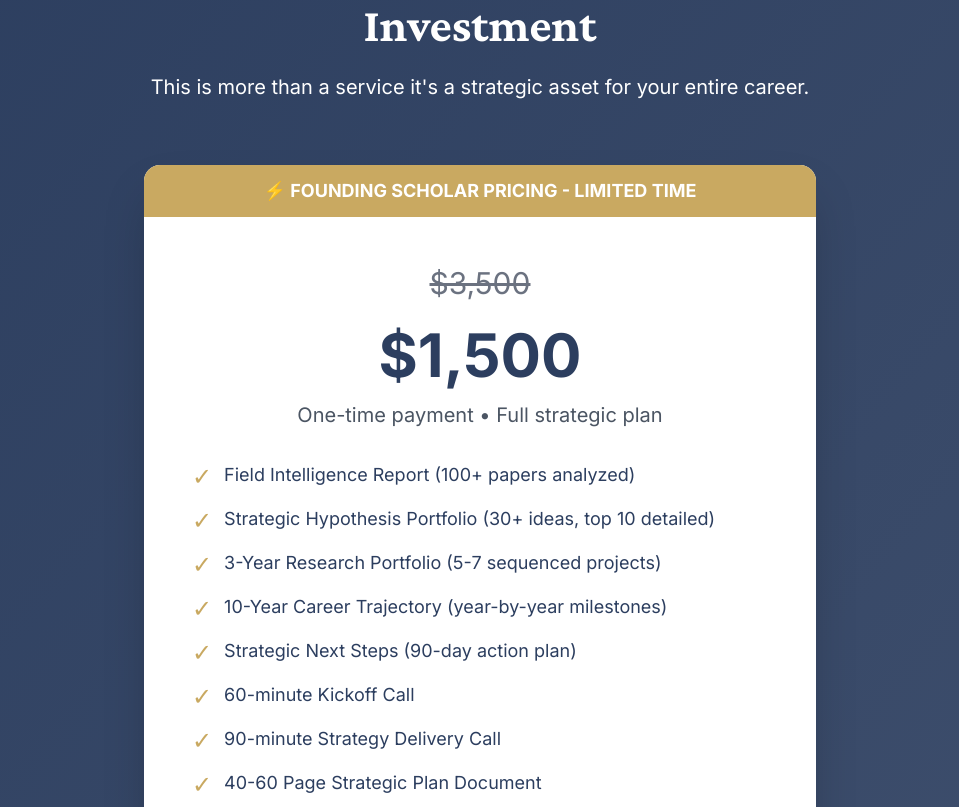
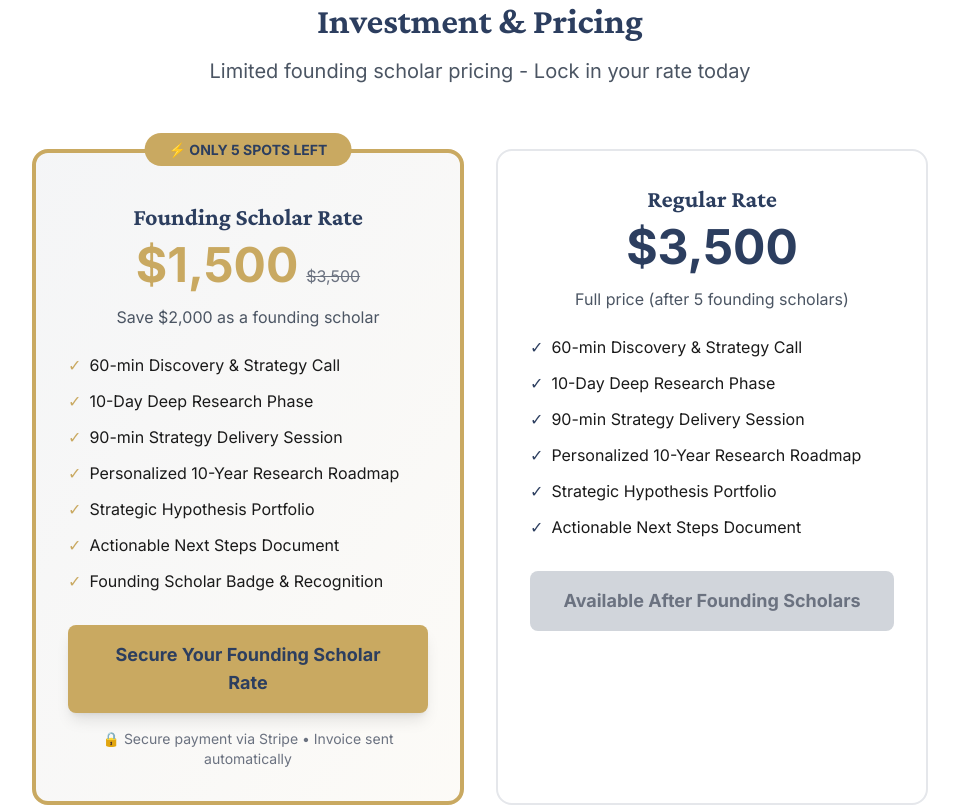
Before and after one commit to SamAde1203/alpha-wings-research, a Next.js app: page / in a window 1280 px wide. Shown: the part 5740-6547 px from the top of the page, without its empty margins (160-1119 px from the left). Built offline with nearby package versions, Linux system fonts and the light colour scheme.

Commit message:
Add Stripe payment integration to pricing

```diff
--- a/app/components/Pricing.tsx
+++ b/app/components/Pricing.tsx
@@ -1,108 +1,145 @@
-
-// app/components/Pricing.tsx
 export default function Pricing() {
   return (
-    <section className="py-20 bg-gradient-to-br from-navy to-navy/90 text-white">
-      <div className="container">
-        {/* Section Header */}
+    <section id="pricing" className="py-20 bg-white">
+      <div className="container mx-auto px-4">
         <div className="text-center mb-16">
-          <h2 className="text-4xl md:text-5xl font-bold mb-6">
-            Investment
+          <h2 className="text-4xl font-bold text-navy mb-4">
+            Investment & Pricing
           </h2>
-          <p className="text-xl max-w-3xl mx-auto">
-            This is more than a service it's a strategic asset for your entire career.
+          <p className="text-xl text-gray-600 max-w-2xl mx-auto">
+            Limited founding scholar pricing - Lock in your rate today
           </p>
         </div>
 
-        {/* Pricing Card */}
-        <div className="max-w-2xl mx-auto">
-          <div className="bg-white text-navy rounded-2xl shadow-2xl overflow-hidden">
+        <div className="max-w-4xl mx-auto grid md:grid-cols-2 gap-8">
+          {/* Founding Scholar Pricing */}
+          <div className="relative border-4 border-gold rounded-2xl p-8 bg-gradient-to-br from-navy/5 to-gold/5">
             {/* Badge */}
-            <div className="bg-gold text-white text-center py-3 font-bold text-lg">
-              ⚡ FOUNDING SCHOLAR PRICING - LIMITED TIME
+            <div className="absolute -top-4 left-1/2 transform -translate-x-1/2">
+              <span className="bg-gold text-navy px-6 py-2 rounded-full font-bold text-sm">
+                ⚡ ONLY 5 SPOTS LEFT
+              </span>
             </div>
 
-            {/* Price */}
-            <div className="p-12 text-center">
-              <div className="mb-6">
-                <span className="text-gray-500 line-through text-3xl">$3,500</span>
+            <div className="text-center mt-4">
+              <h3 className="text-2xl font-bold text-navy mb-2">
+                Founding Scholar Rate
+              </h3>
+              <div className="mb-4">
+                <span className="text-5xl font-bold text-gold">$1,500</span>
+                <span className="text-gray-500 line-through ml-2">$3,500</span>
               </div>
-              <div className="text-6xl font-bold text-navy mb-4">
-                $1,500
-              </div>
-              <p className="text-xl text-gray-600 mb-8">
-                One-time payment • Full strategic plan
+              <p className="text-gray-600 mb-6">
+                Save $2,000 as a founding scholar
               </p>
 
               {/* What's Included */}
-              <div className="text-left mb-8 space-y-3">
-                <div className="flex items-start gap-3">
-                  <span className="text-gold text-2xl">✓</span>
-                  <span className="text-lg">Field Intelligence Report (100+ papers analyzed)</span>
-                </div>
-                <div className="flex items-start gap-3">
-                  <span className="text-gold text-2xl">✓</span>
-                  <span className="text-lg">Strategic Hypothesis Portfolio (30+ ideas, top 10 detailed)</span>
-                </div>
-                <div className="flex items-start gap-3">
-                  <span className="text-gold text-2xl">✓</span>
-                  <span className="text-lg">3-Year Research Portfolio (5-7 sequenced projects)</span>
-                </div>
-                <div className="flex items-start gap-3">
-                  <span className="text-gold text-2xl">✓</span>
-                  <span className="text-lg">10-Year Career Trajectory (year-by-year milestones)</span>
-                </div>
-                <div className="flex items-start gap-3">
-                  <span className="text-gold text-2xl">✓</span>
-                  <span className="text-lg">Strategic Next Steps (90-day action plan)</span>
-                </div>
-                <div className="flex items-start gap-3">
-                  <span className="text-gold text-2xl">✓</span>
-                  <span className="text-lg">60-minute Kickoff Call</span>
-                </div>
-                <div className="flex items-start gap-3">
-                  <span className="text-gold text-2xl">✓</span>
-                  <span className="text-lg">90-minute Strategy Delivery Call</span>
-                </div>
-                <div className="flex items-start gap-3">
-                  <span className="text-gold text-2xl">✓</span>
-                  <span className="text-lg">40-60 Page Strategic Plan Document</span>
-                </div>
-              </div>
+              <ul className="text-left space-y-3 mb-8">
+                <li className="flex items-start">
+                  <span className="text-gold mr-2">✓</span>
+                  <span>60-min Discovery & Strategy Call</span>
+                </li>
+                <li className="flex items-start">
+                  <span className="text-gold mr-2">✓</span>
+                  <span>10-Day Deep Research Phase</span>
+                </li>
+                <li className="flex items-start">
+                  <span className="text-gold mr-2">✓</span>
+                  <span>90-min Strategy Delivery Session</span>
+                </li>
+                <li className="flex items-start">
+                  <span className="text-gold mr-2">✓</span>
+                  <span>Personalized 10-Year Research Roadmap</span>
+                </li>
+                <li className="flex items-start">
+                  <span className="text-gold mr-2">✓</span>
+                  <span>Strategic Hypothesis Portfolio</span>
+                </li>
+                <li className="flex items-start">
+                  <span className="text-gold mr-2">✓</span>
+                  <span>Actionable Next Steps Document</span>
+                </li>
+                <li className="flex items-start">
+                  <span className="text-gold mr-2">✓</span>
+                  <span>Founding Scholar Badge & Recognition</span>
+                </li>
+              </ul>
 
-              {/* CTA */}
+              {/* CTA Button with Stripe Link */}
               <a
-                href="https://calendly.com/alpha-wings/discovery-call-research-strategy-intensive"
+                href="https://buy.stripe.com/aFaaEWfQvbNAbK04LY9EI08"
                 target="_blank"
                 rel="noopener noreferrer"
-                className="btn btn-primary text-xl px-10 py-5 w-full block text-center mb-6"
+                className="block w-full bg-gold text-navy px-8 py-4 rounded-lg font-bold text-lg hover:bg-gold/90 transition-all transform hover:scale-105 shadow-lg text-center"
               >
-                Book Free Discovery Call
+                Secure Your Founding Scholar Rate
               </a>
 
-              <p className="text-sm text-gray-500">
-                No credit card required • 30-minute exploratory conversation
+              <p className="text-sm text-gray-500 mt-4">
+                🔒 Secure payment via Stripe • Invoice sent automatically
               </p>
             </div>
           </div>
 
-          {/* Scarcity */}
-          <div className="mt-8 text-center">
-            <p className="text-lg text-gold font-bold mb-2">
-              ⚠️ Only 5 Founding Scholar spots available at this price
-            </p>
-            <p className="text-white/80">
-              After the first 5 clients, the intensive returns to $3,500
-            </p>
+          {/* Regular Pricing */}
+          <div className="border-2 border-gray-200 rounded-2xl p-8 bg-white">
+            <div className="text-center">
+              <h3 className="text-2xl font-bold text-navy mb-2">
+                Regular Rate
+              </h3>
+              <div className="mb-4">
+                <span className="text-5xl font-bold text-navy">$3,500</span>
+              </div>
+              <p className="text-gray-600 mb-6">
+                Full price (after 5 founding scholars)
+              </p>
+
+              {/* What's Included */}
+              <ul className="text-left space-y-3 mb-8">
+                <li className="flex items-start">
+                  <span className="text-navy mr-2">✓</span>
+                  <span>60-min Discovery & Strategy Call</span>
+                </li>
+                <li className="flex items-start">
+                  <span className="text-navy mr-2">✓</span>
+                  <span>10-Day Deep Research Phase</span>
+                </li>
+                <li className="flex items-start">
+                  <span className="text-navy mr-2">✓</span>
+                  <span>90-min Strategy Delivery Session</span>
+                </li>
+                <li className="flex items-start">
+                  <span className="text-navy mr-2">✓</span>
+                  <span>Personalized 10-Year Research Roadmap</span>
+                </li>
+                <li className="flex items-start">
+                  <span className="text-navy mr-2">✓</span>
+                  <span>Strategic Hypothesis Portfolio</span>
+                </li>
+                <li className="flex items-start">
+                  <span className="text-navy mr-2">✓</span>
+                  <span>Actionable Next Steps Document</span>
+                </li>
+              </ul>
+
+              {/* CTA Button */}
+              <button
+                disabled
+                className="w-full bg-gray-300 text-gray-500 px-8 py-4 rounded-lg font-bold text-lg cursor-not-allowed"
+              >
+                Available After Founding Scholars
+              </button>
+            </div>
           </div>
         </div>
 
-        {/* Money-Back Guarantee */}
-        <div className="mt-16 max-w-3xl mx-auto bg-white/10 backdrop-blur-sm p-8 rounded-lg text-center">
-          <h3 className="text-2xl font-bold mb-4">💯 100% Satisfaction Guarantee</h3>
-          <p className="text-lg">
-            If you complete the intensive and genuinely feel it didn't provide value,
-            I'll refund your investment no questions asked.
+        {/* Payment Options */}
+        <div className="text-center mt-12">
+          <p className="text-gray-600 mb-4">
+            💳 Accepted Payment Methods: Credit Card, Debit Card, Bank Transfer
+          </p>
+          <p className="text-sm text-gray-500">
+            Questions about payment? <a href="mailto:contact@alphawingsresearch.com" className="text-gold hover:underline">Contact us</a>
           </p>
         </div>
       </div>
```
